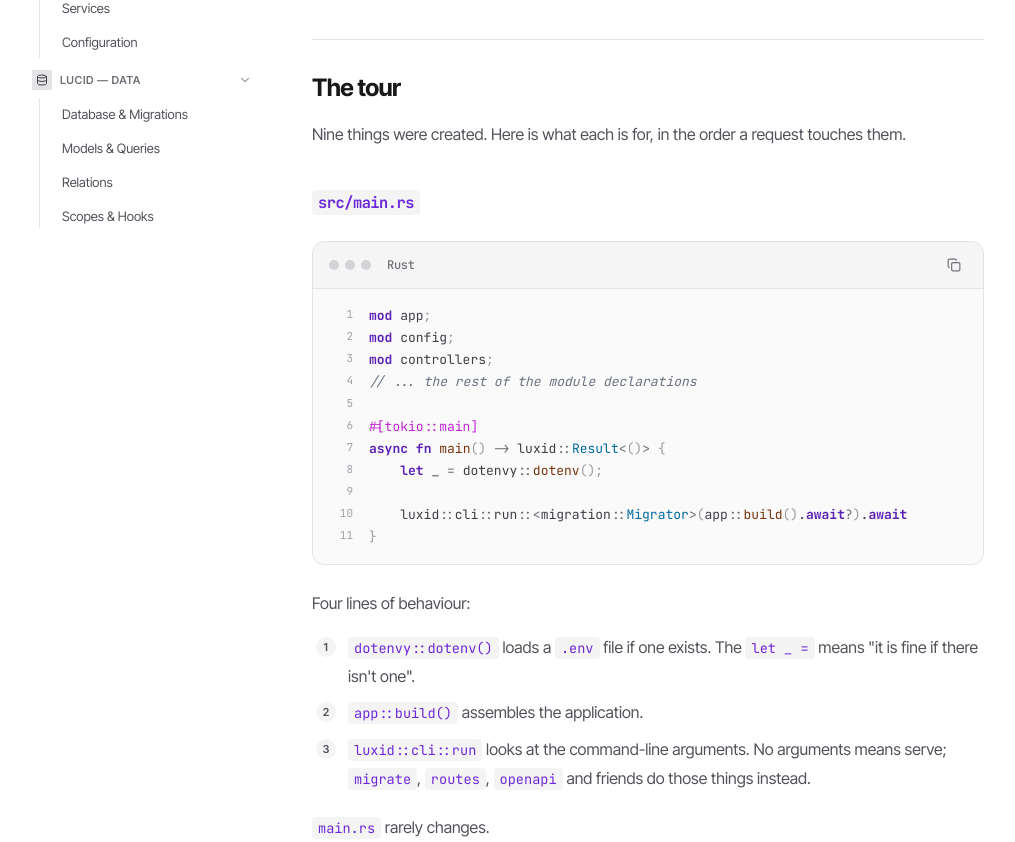
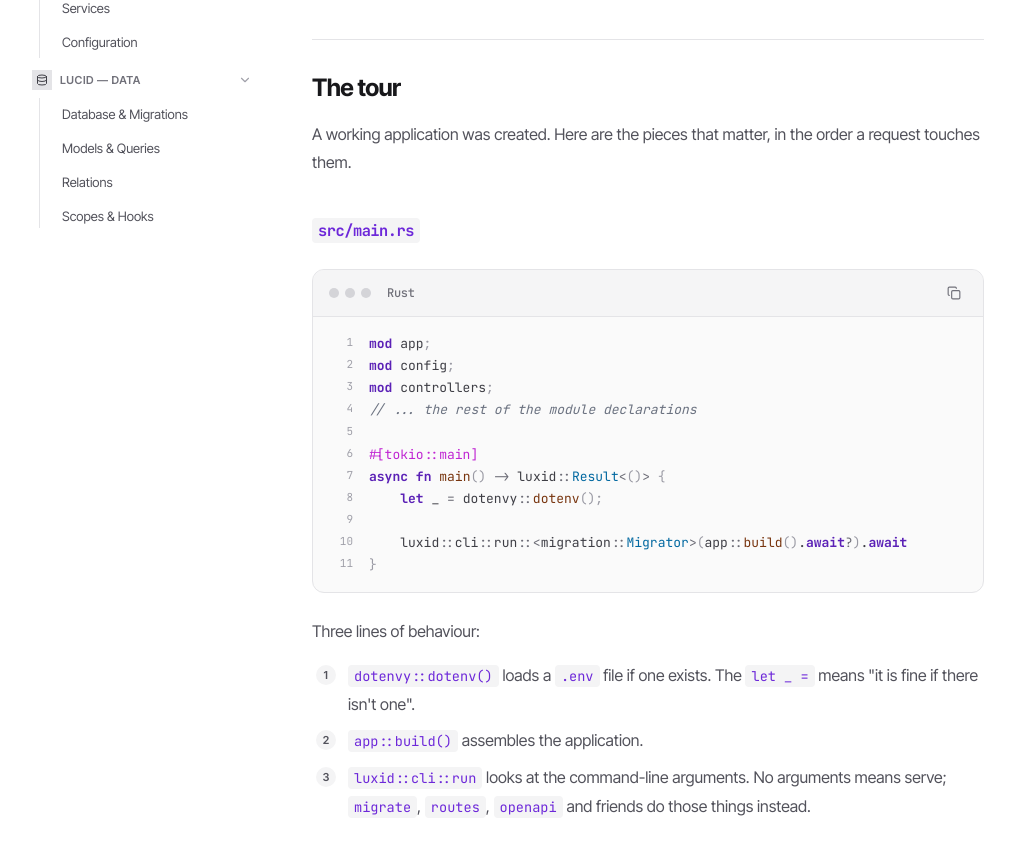
Before and after one commit to luxid-dev/web, a React (Vite) app: page /docs/first-app in a window 1280 px wide. Shown: the part 540-1382 px from the top of the page, without its empty margins (8-1023 px from the left). Built offline with nearby package versions, Linux system fonts and the light colour scheme.

Commit message:
docs: correct the file counts in the scaffolding chapters
make:model -a writes eight files, and luxid new writes far more than nine.

```diff
--- a/src/docs/content/AuthProjectContent.tsx
+++ b/src/docs/content/AuthProjectContent.tsx
@@ -43,7 +43,7 @@ LUXID_ADDR=127.0.0.1:3000`}
         code={`luxid make:model User -a`}
       />
 
-      <P>Nine files, all registered for you.</P>
+      <P>Eight files, all registered for you.</P>
 
       <P>One of them is a generic CRUD controller we do not want — this project writes its own auth controller instead. Remove it:</P>
 
--- a/src/docs/content/FirstAppContent.tsx
+++ b/src/docs/content/FirstAppContent.tsx
@@ -17,7 +17,7 @@ cd blog`}
 
       <H2>The tour</H2>
 
-      <P>Nine things were created. Here is what each is for, in the order a request touches them.</P>
+      <P>A working application was created. Here are the pieces that matter, in the order a request touches them.</P>
 
       <H3><C>src/main.rs</C></H3>
 
@@ -36,7 +36,7 @@ async fn main() -> luxid::Result<()> {
 }`}
       />
 
-      <P>Four lines of behaviour:</P>
+      <P>Three lines of behaviour:</P>
 
       <OL>
         <OLI key={0} number={1}><C>dotenvy::dotenv()</C> loads a <C>.env</C> file if one exists. The <C>let _ =</C> means "it is fine if there isn't one".</OLI>
```
